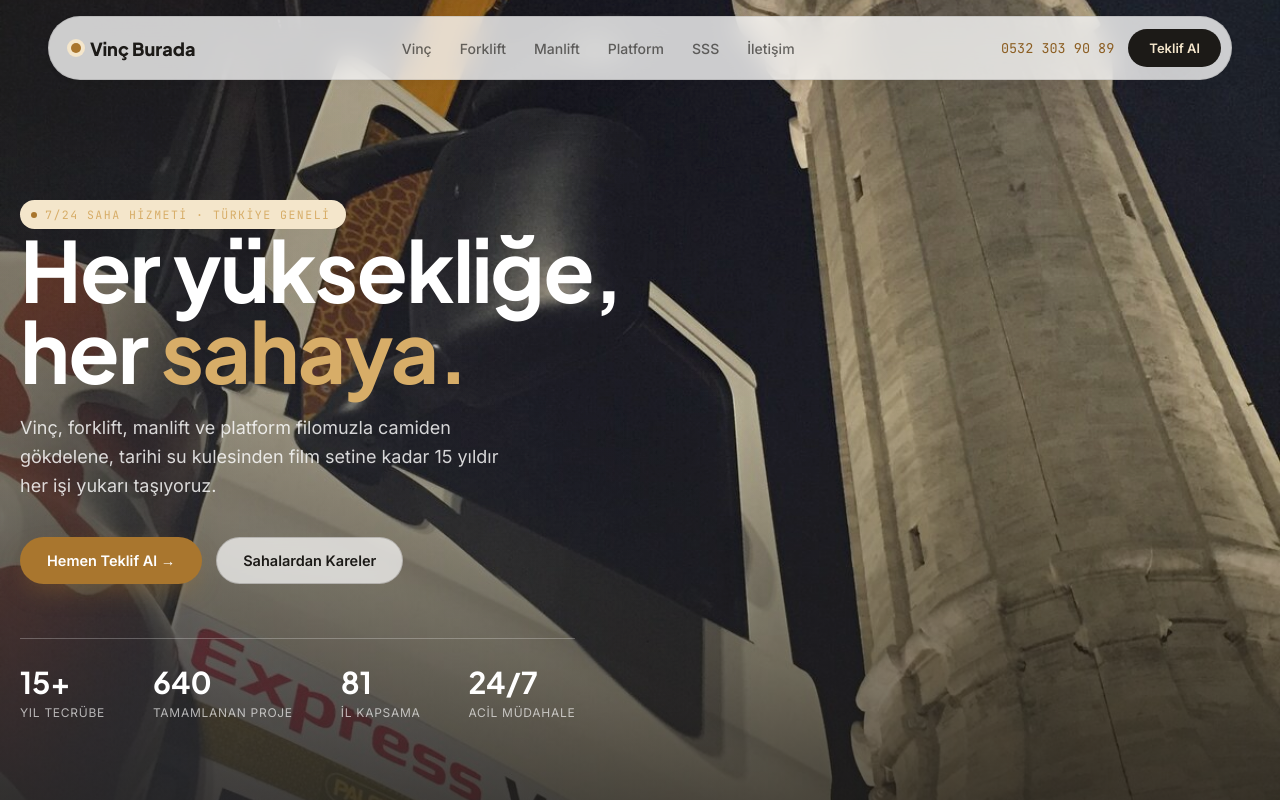
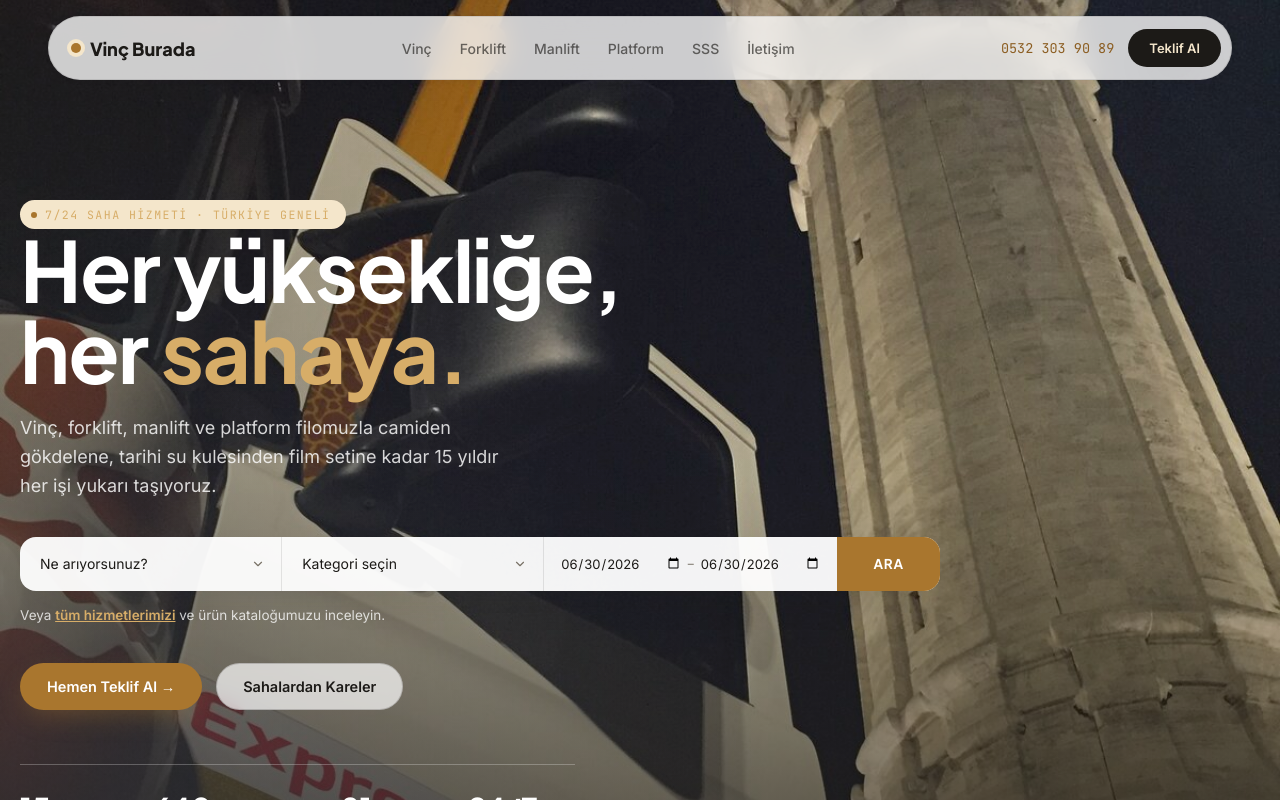
Before and after one commit to fatihemincakiroglu/vincburada, a Next.js app: page / in a window 1280 px wide. Shown: the top 800 px of the page. Built offline with nearby package versions, Linux system fonts and the light colour scheme.

Commit message:
Anasayfa hero'suna ürün arama çubuğu eklendi

```diff
--- a/app/page.tsx
+++ b/app/page.tsx
@@ -19,8 +19,65 @@ export default function Home() {
             Vinç, forklift, manlift ve platform filomuzla camiden gökdelene, tarihi su
             kulesinden film setine kadar 15 yıldır her işi yukarı taşıyoruz.
           </p>
+
+          <div className="hero-search">
+            <div className="hero-search-bar">
+              <div className="hero-search-field">
+                <select defaultValue="">
+                  <option value="" disabled>
+                    Ne arıyorsunuz?
+                  </option>
+                  <option>Mobil Vinç</option>
+                  <option>Kule Vinç</option>
+                  <option>Paletli Vinç</option>
+                  <option>Teleskopik Vinç</option>
+                  <option>Dizel Forklift</option>
+                  <option>LPG Forklift</option>
+                  <option>Elektrikli Forklift</option>
+                  <option>Reach Truck</option>
+                  <option>Eklemli Manlift</option>
+                  <option>Teleskopik Manlift</option>
+                  <option>Makaslı Manlift</option>
+                  <option>Örümcek Manlift</option>
+                  <option>Teleskopik Platform</option>
+                  <option>Eklemli Platform</option>
+                  <option>İkiz Kollu Platform</option>
+                  <option>Kompakt Platform</option>
+                </select>
+                <svg className="chevron" width="14" height="14" viewBox="0 0 24 24" fill="none" stroke="currentColor" strokeWidth="2">
+                  <path d="M6 9l6 6 6-6" strokeLinecap="round" strokeLinejoin="round" />
+                </svg>
+              </div>
+              <div className="hero-search-field">
+                <select defaultValue="">
+                  <option value="" disabled>
+                    Kategori seçin
+                  </option>
+                  <option>Vinç</option>
+                  <option>Forklift</option>
+                  <option>Manlift</option>
+                  <option>Platform</option>
+                </select>
+                <svg className="chevron" width="14" height="14" viewBox="0 0 24 24" fill="none" stroke="currentColor" strokeWidth="2">
+                  <path d="M6 9l6 6 6-6" strokeLinecap="round" strokeLinejoin="round" />
+                </svg>
+              </div>
+              <div className="hero-search-field dates">
+                <input type="date" defaultValue="2026-06-30" />
+                <span>–</span>
+                <input type="date" defaultValue="2026-06-30" />
+              </div>
+              <button type="button" className="hero-search-btn">
+                Ara
+              </button>
+            </div>
+            <p className="hero-search-note">
+              Veya <a href="#hizmetler">tüm hizmetlerimizi</a> ve ürün kataloğumuzu inceleyin.
+            </p>
+          </div>
+
           <div className="hero-ctas">
-            <a className="btn btn-gold" href="#iletisim">
+            <a className="btn btn-gold" href="/iletisim">
               Hemen Teklif Al →
             </a>
             <a className="btn btn-glass" href="#sahalar">
@@ -49,7 +106,7 @@ export default function Home() {
       </section>
 
       {/* ============ CATEGORY TILES ============ */}
-      <section>
+      <section id="hizmetler">
         <div className="wrap">
           <div className="section-head">
             <span className="eyebrow">Hizmetlerimiz</span>
--- a/app/vincburada.css
+++ b/app/vincburada.css
@@ -357,3 +357,50 @@ footer{padding:80px 0 32px;border-top:1px solid var(--line);background:var(--bg-
 
 @media (max-width:980px){.product-grid{grid-template-columns:repeat(2,1fr);}}
 @media (max-width:560px){.product-grid{grid-template-columns:1fr;}}
+
+/* ===== HERO SEARCH BAR ===== */
+.hero-search{margin:8px 0 40px;max-width:920px;}
+.hero-search-bar{
+  display:flex;align-items:stretch;
+  background:rgba(255,255,255,.95);
+  border-radius:16px;overflow:hidden;
+  box-shadow:var(--shadow-md);
+  flex-wrap:wrap;
+}
+.hero-search-field{
+  position:relative;
+  flex:1;min-width:170px;
+  border-right:1px solid var(--line);
+}
+.hero-search-field:last-of-type{border-right:none;}
+.hero-search-field select,
+.hero-search-field input{
+  width:100%;height:100%;border:none;background:transparent;outline:none;
+  font-family:var(--body);font-size:14px;color:var(--ink);
+  padding:18px 36px 18px 20px;appearance:none;-webkit-appearance:none;
+  cursor:pointer;
+}
+.hero-search-field input[type="date"]{cursor:pointer;padding-right:14px;}
+.hero-search-field.dates{display:flex;align-items:center;gap:6px;padding:0 16px;}
+.hero-search-field.dates input{padding:18px 0;font-size:13px;flex:1;min-width:0;}
+.hero-search-field.dates span{color:var(--steel);font-size:12px;}
+.hero-search-field .chevron{
+  position:absolute;right:16px;top:50%;transform:translateY(-50%);
+  pointer-events:none;color:var(--steel);
+}
+.hero-search-btn{
+  flex:0 0 auto;border:none;cursor:pointer;
+  background:var(--gold);color:#fff;
+  padding:0 36px;
+  font-family:var(--display);font-weight:700;font-size:13.5px;letter-spacing:.06em;text-transform:uppercase;
+  transition:background .2s ease;
+}
+.hero-search-btn:hover{background:var(--gold-deep);}
+.hero-search-note{margin-top:16px;font-size:13.5px;color:rgba(255,255,255,.78);}
+.hero-search-note a{color:var(--gold-soft);font-weight:600;text-decoration:underline;}
+@media (max-width:780px){
+  .hero-search-bar{flex-direction:column;}
+  .hero-search-field{border-right:none;border-bottom:1px solid var(--line);}
+  .hero-search-field select,.hero-search-field input{padding:16px 20px;}
+  .hero-search-btn{padding:18px;}
+}
```
